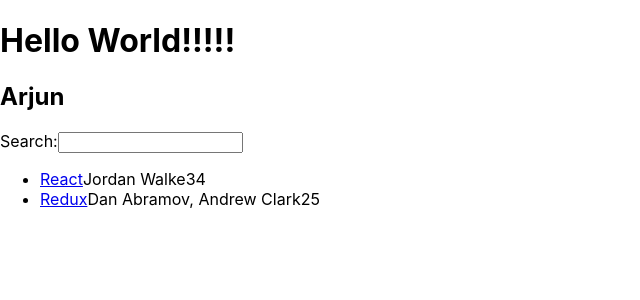
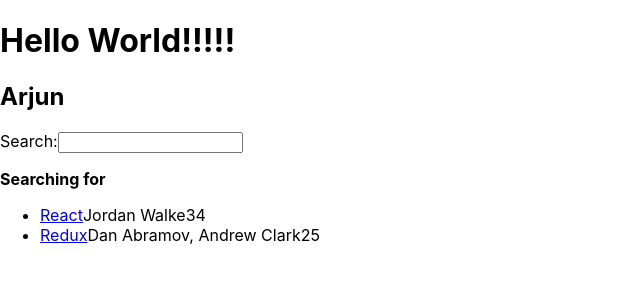
Before and after one commit to letsmailarjunmurali/React_Bunch, a React (Create React App) app in the folder RoadToReact/hacker-stories/: page / in a window 1280 px wide. Shown: the top 300 px of the page, without its empty margins (0-640 px from the left). Built offline with nearby package versions, Linux system fonts and the light colour scheme.

Commit message:
react_state

```diff
--- a/RoadToReact/hacker-stories/src/App.js
+++ b/RoadToReact/hacker-stories/src/App.js
@@ -1,5 +1,6 @@
 import logo from "./logo.svg";
 import "./App.css";
+import React from "react";
 
 const name = "React";
 const obj = { firstname: "Arjun", lastname: "Murali" };
@@ -9,6 +10,7 @@
 }
 
 const App = () => {
+  console.log("App renders");
   const stories = [
     {
       title: "React",
@@ -37,17 +39,25 @@
   );
 };
 const Search = () => {
+  console.log("Search renders");
+  const [searchTerm, setSearchTerm] = React.useState("");
+
   const handleChange = (event) => {
-    console.log(event.target.value);
+    setSearchTerm(event.target.value);
   };
   return (
     <div>
       <label htmlFor="search">Search:</label>
       <input id="search" type="text" onChange={handleChange} />
+      <p>
+        <strong>Searching for {searchTerm}</strong>
+      </p>
     </div>
   );
 };
 const List = (props) => {
+  console.log("List renders");
+
   return (
     <ul>
       {props.list.map((item) => (
```
Also changed, not shown: RoadToReact/hacker-stories/readme.txt.
